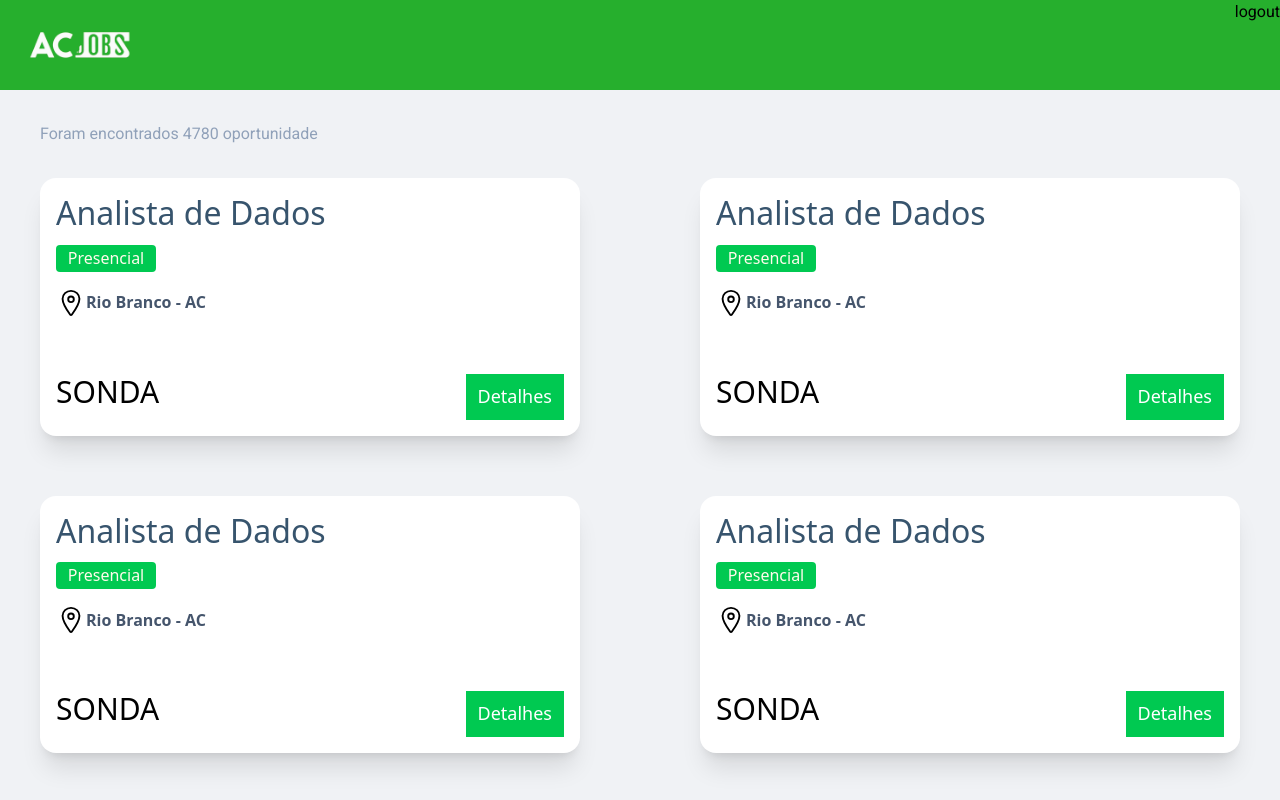
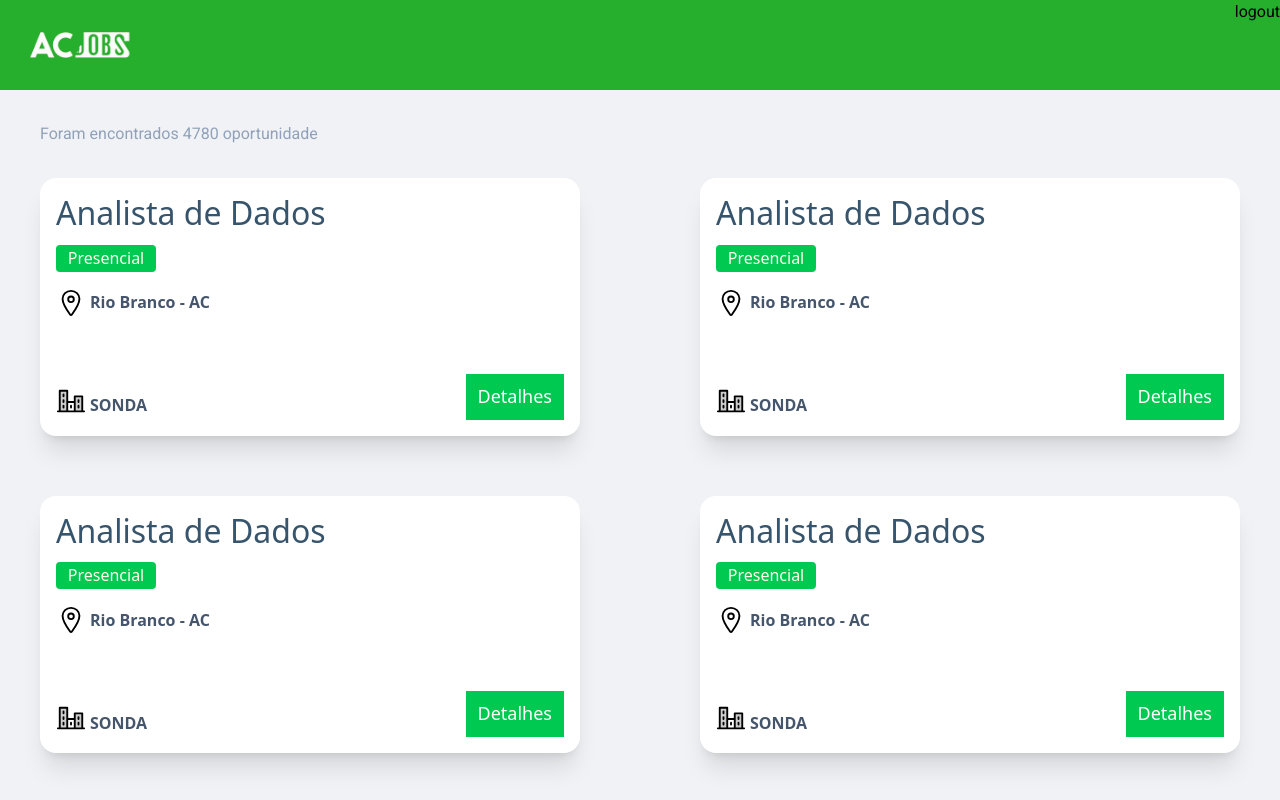
Before and after one commit to yusley/acjobs, a React (Vite) app in the folder acjobs/: page / in a window 1280 px wide. Shown: the top 800 px of the page. Built offline with nearby package versions, Linux system fonts and the light colour scheme.

Commit message:
homepage cards e header

```diff
--- a/acjobs/index.html
+++ b/acjobs/index.html
@@ -2,7 +2,7 @@
 <html lang="pt-br">
   <head>
     <meta charset="UTF-8" />
-    <link rel="icon" type="image/svg+xml" href="/vite.svg" />
+    <link rel="icon" type="image/svg+xml" href="/logo.png" />
     <meta name="viewport" content="width=device-width, initial-scale=1.0" />
     <link rel="preconnect" href="https://fonts.googleapis.com">
     <link rel="preconnect" href="https://fonts.gstatic.com" crossorigin>
--- a/acjobs/src/components/CardJob/index.tsx
+++ b/acjobs/src/components/CardJob/index.tsx
@@ -1,9 +1,11 @@
 import './styles.css'
 import { IoLocationOutline } from 'react-icons/io5';
+import { PiCityDuotone } from "react-icons/pi";
+
 
 function CardJob ({...props}) {
     return(
-        <div className="w-full max-w-[45%] flex flex-col shadow-xl font-sans bg-[#fff] p-[1rem] text-3xl rounded-2xl gap-3">
+        <div className="w-full xl:w-[45%] md:w-[45%] flex flex-col shadow-xl font-sans bg-[#fff] p-[1rem] text-3xl rounded-2xl gap-3">
             <div className="title">
                 <h3 className="">Analista de Dados</h3>
             </div>
@@ -12,18 +14,23 @@ function CardJob ({...props}) {
                     Presencial
                 </p>
             </div>
-            <div className="location py-1 flex items-center">
+            <div className="location py-1 flex items-center gap-1">
                 <IoLocationOutline/>
                 <p className='text-[1rem] font-semibold text-slate-600'>
                     Rio Branco - AC
                 </p>
             </div>
             <div className="details w-full flex justify-between mt-10">
-                <div className="interpraise">
-                    SONDA
+                <div className="interpraise py-1 flex items-end gap-1">
+                    <PiCityDuotone />
+                    <p className='text-[1rem] font-semibold text-slate-600'>
+                        SONDA
+                    </p>
                 </div>
                 <div className="detailsLink flex ">
-                    <button className='bg-green-500 text-[#fff] text-[18px] p-3 cursor-pointer'>Detalhes</button>
+                    <a href="#">
+                        <button className='bg-green-500 text-[#fff] text-[18px] p-3 cursor-pointer'>Detalhes</button>
+                    </a>
                 </div>
             </div>
         </div>
```
